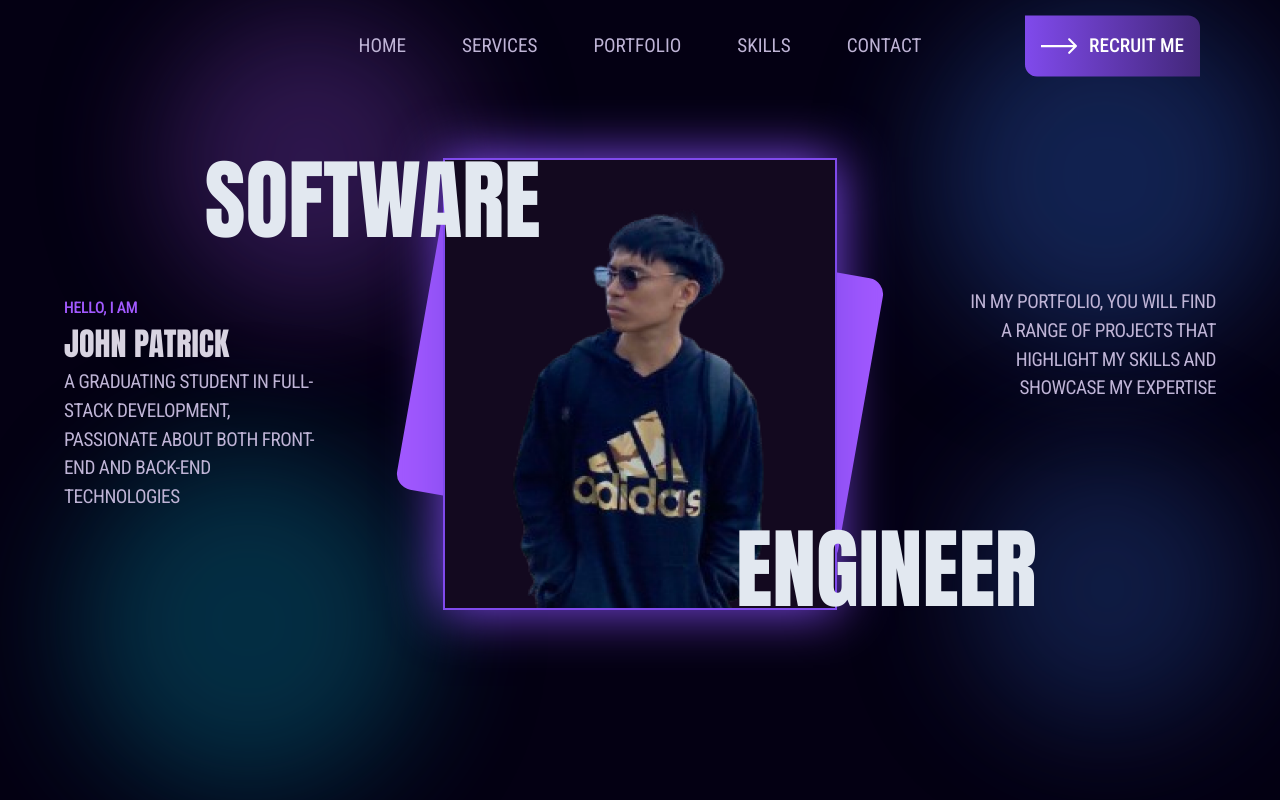
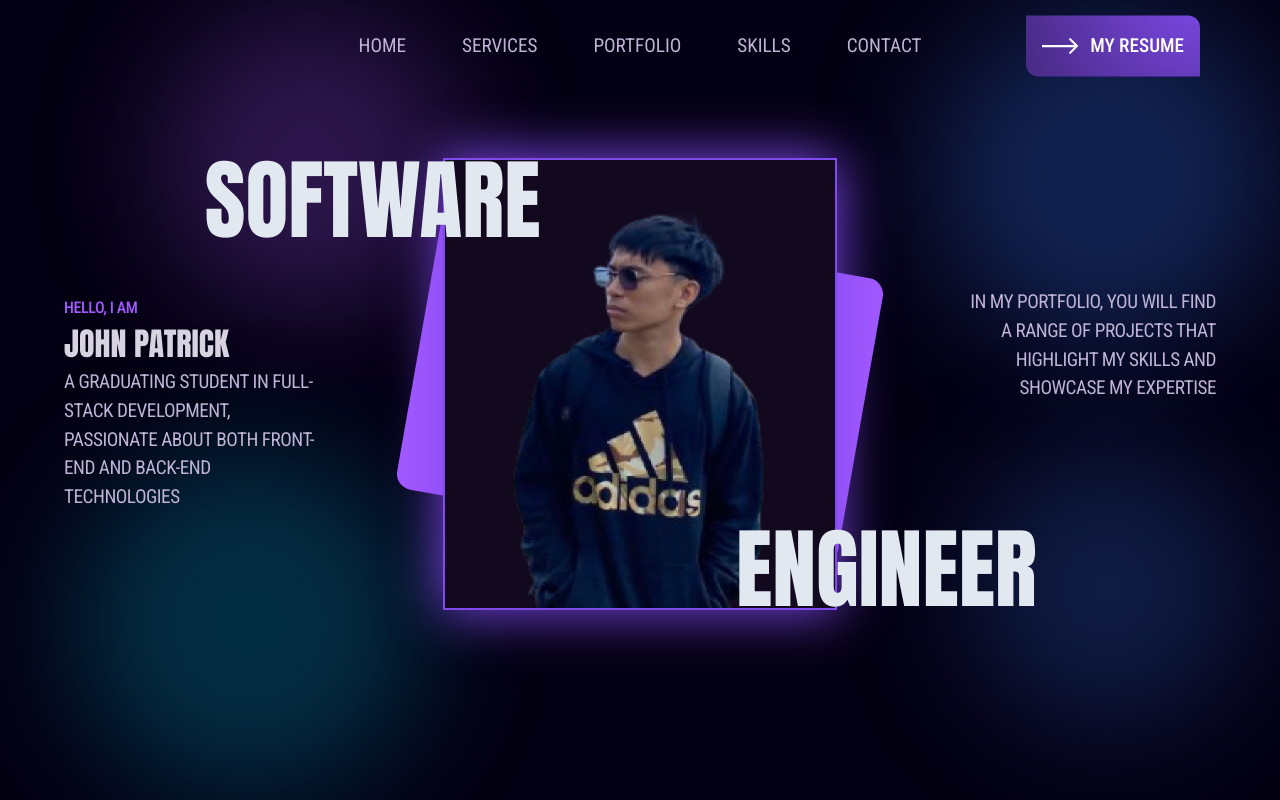
Before and after one commit to jpmarasigan/Personal-Portfolio, a React (Create React App) app: page / in a window 1280 px wide. Shown: the top 800 px of the page. Built offline with nearby package versions, Linux system fonts and the light colour scheme.

Commit message:
[REF + IMP] Change from 'Recruit Me' into 'My Resume' and improve styling

```diff
--- a/src/components/Navigation.tsx
+++ b/src/components/Navigation.tsx
@@ -5,14 +5,17 @@ import "../styles/Navigation.css";
 const NavButton = () => {
     return (
         <div>
-            <a className="absolute max-1140:static max-1140:transform-none max-1140:h-1/2 flex items-center justify-center top-1/2 right-0 transform -translate-y-1/2 text-white text-lg font-medium rounded-tr-xl rounded-bl-xl bg-gradient-to-r from-buttonColorStart to-buttonColorEnd p-4">
+            <a
+                className="download-button hover:animate-wave"
+                href="/images/resume/resume.pdf"
+                download="Resume-Marasigan_John_Patrick.pdf">
                 <img
                     src="/images/assets/arrow-icon.svg"
                     alt="Arrow Icon"
                     width={36}
                     className="mr-3">
                 </img>
-                RECRUIT ME
+                MY RESUME
             </a>
         </div>
     )
@@ -82,7 +85,7 @@ const Navigation = () => {
                     <nav className="flex justify-between mx-auto">
                         {/* Links */}
                         <ul className="flex gap-x-14 max-980:gap-x-10 p-8 mmin-1024:mx-auto text-customLightGray font-normal text-lg">
-                            {['home', 'services', 'portfolio', 'skills'].map((section) => (
+                            {['home', 'services', 'portfolio', 'skills', 'contact'].map((section) => (
                                 <li key={section} className="relative group">
                                     <a
                                         href={`#${section}`}
@@ -93,7 +96,6 @@ const Navigation = () => {
                                     </a>
                                 </li>
                             ))}
-                            <li><a className="cursor-default" href="#">CONTACT</a></li>
                         </ul>
                     </nav>
                     {/* Button for Recruit */}
--- a/src/styles/Navigation.css
+++ b/src/styles/Navigation.css
@@ -11,6 +11,24 @@
     .navbar.scrolled {
         background-color: rgba(40, 43, 50, 0.4);
         backdrop-filter: blur(30px);
+    }
+
+    .download-button {
+        @apply absolute flex items-center justify-center top-1/2 right-0 transform -translate-y-1/2 text-white text-lg font-medium rounded-tr-xl rounded-bl-xl p-4 overflow-hidden;
+        @apply max-1140:static max-1140:transform-none max-1140:h-1/2;
+        background: radial-gradient(circle at top, #804AEC, #422779);
+        background-position: 0% 50%;
+        background-size: 200% 200%;
+    }
+
+    .download-button::before {
+        @apply absolute top-0 left-0 w-full h-full backdrop-saturate-200 translate-y-full;
+        @apply transition-transform duration-100;
+        content: ""
+    }
+
+    .download-button:hover::before {
+        @apply translate-y-0;
     }
 
     @media (max-width: 800px) {
@@ -27,3 +45,40 @@
         @apply absolute bottom-0 left-0 bg-customLightGray h-[2px] w-full scale-x-0 group-hover:scale-x-100 transition-all origin-center duration-300;
     }
 }
+
+
+@layer utilities {
+    @keyframes wave {
+        0% {
+            background-position: 0% 50%;
+        }
+        12.5% {
+            background-position: 0% 100%;
+        }
+        25% {
+            background-position: 50% 100%;
+        }
+        37.5% {
+            background-position: 100% 100%;
+        }
+        50% {
+            background-position: 100% 50%;
+        }
+        62.5% {
+            background-position: 100% 0%;
+        }
+        75% {
+            background-position: 50% 0%;
+        }
+        87.5% {
+            background-position: 0% 0%;
+        }
+        100% {
+            background-position: 0% 50%;
+        }
+    }
+
+    .animate-wave {
+        animation: wave 1.5s linear infinite;
+    }
+}
```
